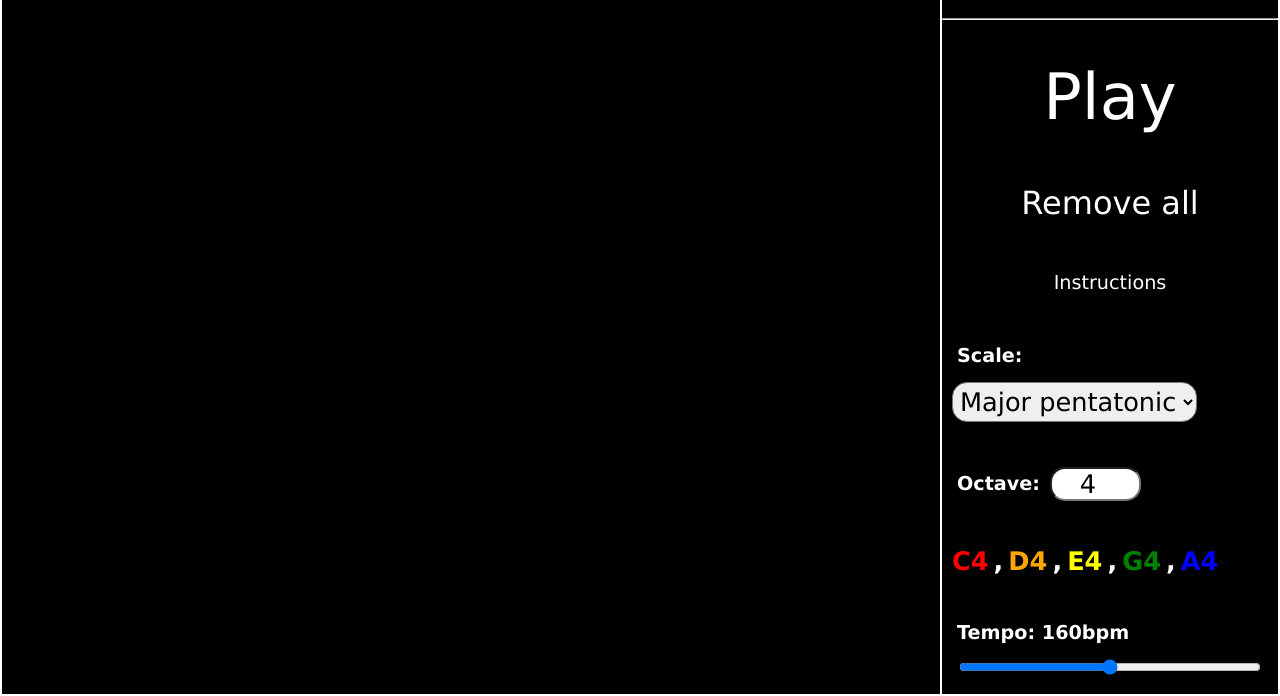
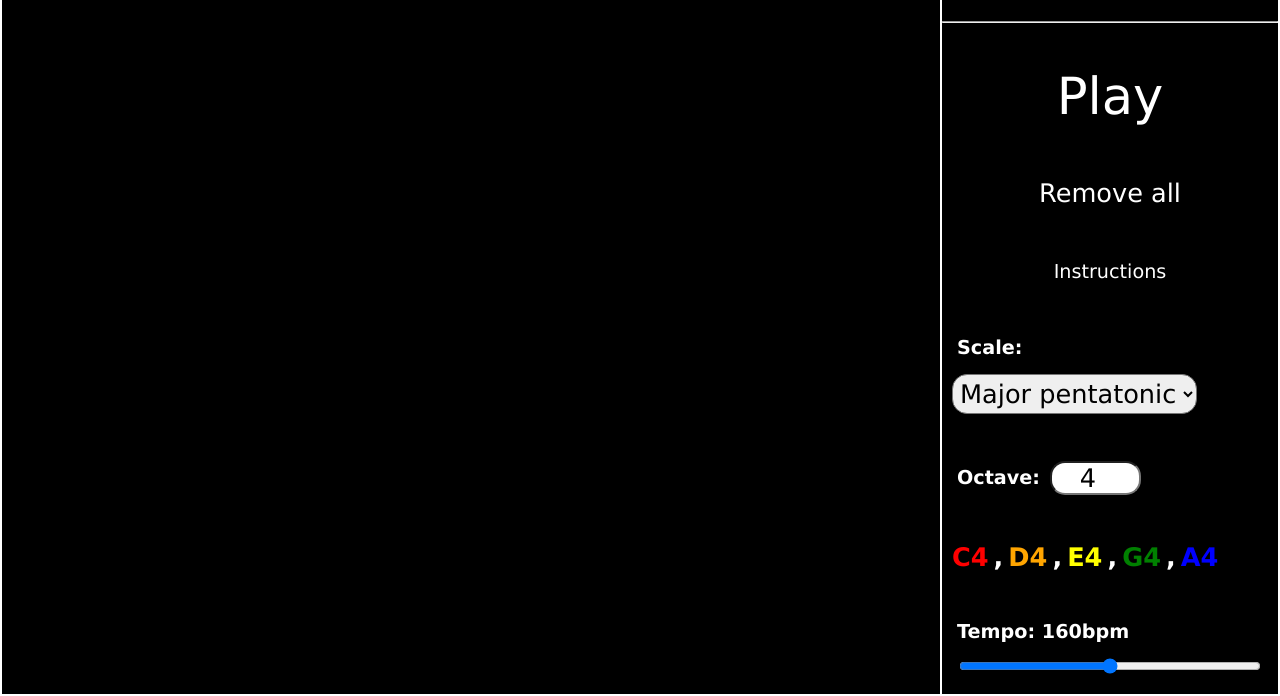
Before and after one commit to roeelap/RINGStone, a plain HTML site: page index.html in a window 1280 px wide. Shown: the part 104-800 px from the top of the page. Drawn offline with nearby package versions, Linux system fonts and the light colour scheme.

Commit message:
manager bug fixed

```diff
--- a/style.css
+++ b/style.css
@@ -61,7 +61,7 @@ h3 {
 #removeAll,
 #instructionsBtn,
 #closeInstructions {
-  font-size: 5vw;
+  font-size: 4vw;
   background: black;
   border: none;
   outline-width: 0;
@@ -83,7 +83,7 @@ h3 {
 }
 
 #removeAll {
-  font-size: 2.5vw;
+  font-size: 2vw;
 }
 
 #removeAll:hover {
```
